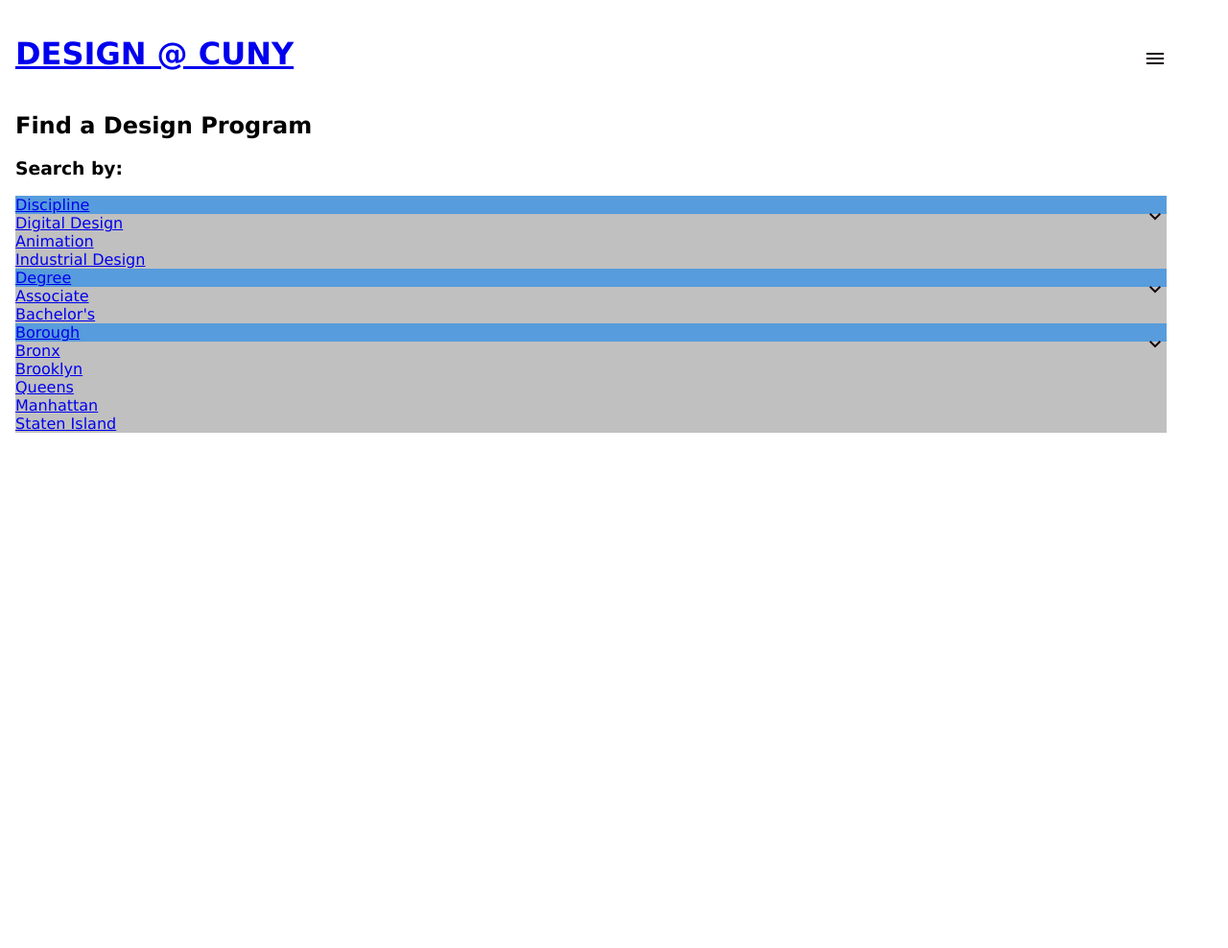
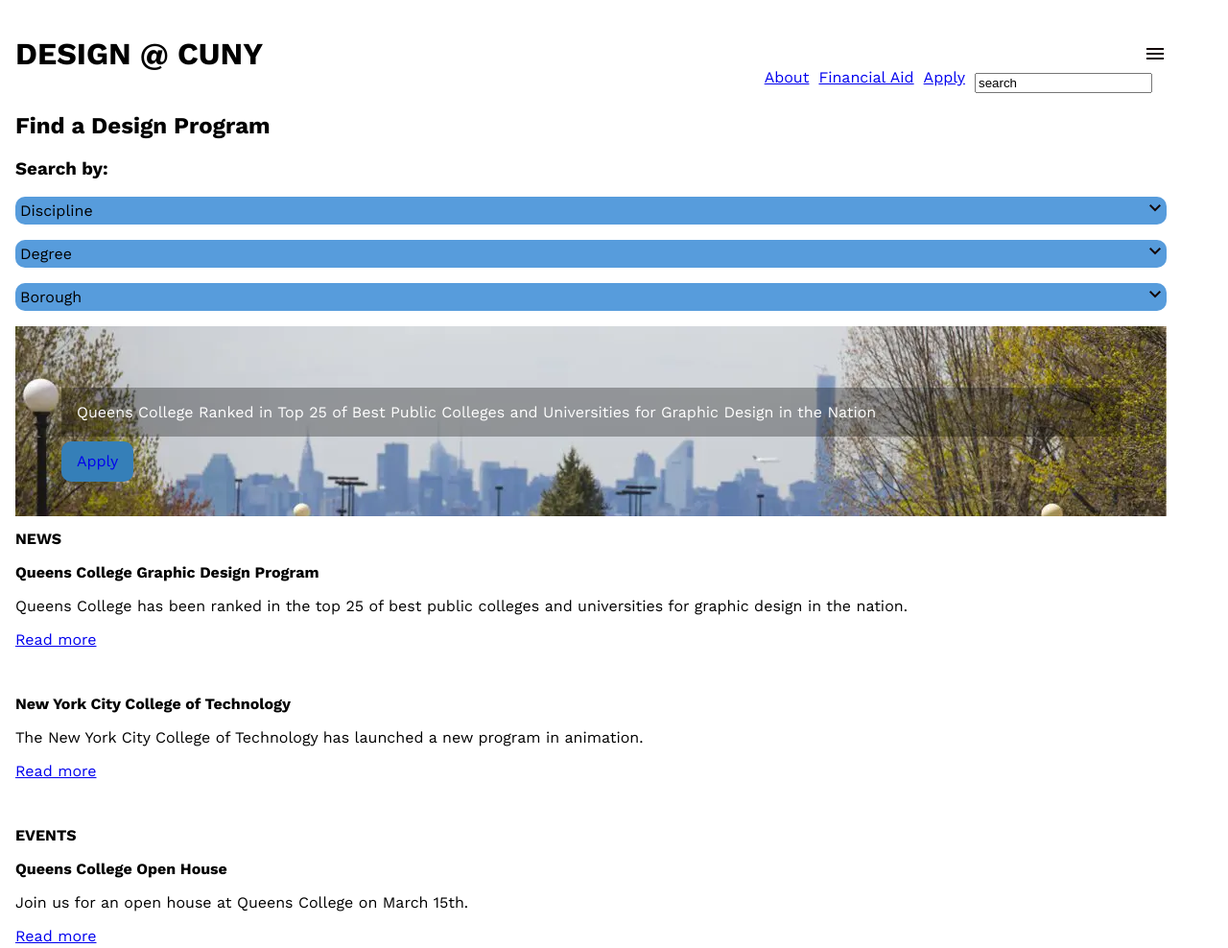
Before and after one commit to Alejandra73-cu/MMP240, a plain HTML site: page CUNYDESIGN/index.html in a window 1280 px wide. Shown: the top 988 px of the page at 96% size. Before the commit the page ends 800 px from the top, so only its background shows below. Drawn offline with nearby package versions, Linux system fonts and the light colour scheme.

Commit message:
finaladvance

```diff
--- a/CUNYDESIGN/index.html
+++ b/CUNYDESIGN/index.html
@@ -3,8 +3,8 @@
   <head>
     <meta charset="utf-8">
     <meta name="viewport" content="width=device-width, initial-scale=1.0">
-    <link rel="stylesheet" href="https://fonts.googleapis.com/css2?family=Material+Symbols+Outlined:opsz,wght,FILL,GRAD@24,400,0,0&icon_names=keyboard_arrow_down" />
-    <link rel="stylesheet" href="https://fonts.googleapis.com/css2?family=Material+Symbols+Outlined:opsz,wght,FILL,GRAD@24,400,0,0&icon_names=menu" />
+    <link rel="stylesheet" href="https://fonts.googleapis.com/css2?family=Material+Symbols+Outlined:opsz,wght,FILL,GRAD@24,400,0,0&icon_names=keyboard_arrow_down,menu" />
+
 
     <link rel="stylesheet" href="style.css">
     <title>Document</title>
@@ -71,7 +71,40 @@
     </ul>
 
 </nav>
+<div class="hero">
+   <p> Queens College Ranked in Top 25 of Best Public Colleges and Universities for Graphic Design in the Nation</p>
+   <a href="https://www.cuny.edu/admissions/apply-to-cuny/" class="btn">Apply</a>
+</div>
+<main>
+    <section class="news">
+        <h2>News</h2>
+        <article>
+            <h3>Queens College Graphic Design Program</h3>
+            <p>Queens College has been ranked in the top 25 of best public colleges and universities for graphic design in the nation.</p>
+            <a href="https://www.qc.cuny.edu/academics/graphic-design/">Read more</a>
+        </article>
+        <article>
+            <h3>New York City College of Technology</h3>
+            <p>The New York City College of Technology has launched a new program in animation.</p>
+            <a href="https://www.citytech.cuny.edu/animation/">Read more</a>
+        </article>
 
+    </section>
+    <section class="events">
+        <h2>Events</h2>
+        <article>
+            <h3>Queens College Open House</h3>
+            <p>Join us for an open house at Queens College on March 15th.</p>
+            <a href="https://www.qc.cuny.edu/admissions/open-house/">Read more</a>
+        </article>
+        <article>
+            <img src="images/event.png" alt="Brooklyn College Design Expo" />
+            <h3>Brooklyn College Design Expo</h3>
+            <p>Brooklyn College will host a design expo on April 20th.</p>
+            <a href="https://www.brooklyn.cuny.edu/web/academics/schools/media-arts/design-expo.php">Read more</a>
+
+        </article>
+</main>
 </div>
 </body>
 </html>
--- a/CUNYDESIGN/style.css
+++ b/CUNYDESIGN/style.css
@@ -1,12 +1,47 @@
+@import url('https://fonts.googleapis.com/css2?family=Work+Sans:ital,wght@0,100..900;1,100..900&display=swap');
+
+
+
 body{
     font-family: Verdana, Geneva, Tahoma, sans-serif;
     max-width: 1200px;
     margin:16px;
+    font-family:"Work Sans", sans-serif;
 }
+
+/* typohraphy */
+
 h1{
     font-family: 1rem;
     text-transform: uppercase;
 }
+
+
+
+h1 a{
+    text-decoration: none;
+    color: #000;
+}
+
+.program-nav h3{
+ font-size:1rem;
+
+}
+section h2{
+    font-size: 1rem;
+    text-transform:uppercase;
+}
+
+article h3{
+    font-size: 1rem;
+
+}
+
+article h3 a{
+    color: #000;
+}
+
+
 header{
     position:relative;
     display:flex;
@@ -59,15 +94,82 @@ border-bottom:solid 1px #000;
 
 .dropdown{
     background-color: rgb(87, 156, 220);
+  margin-bottom: 1em;
+    border-radius: 10px;
+}
+.dropdown a{
+    display:block;
+    text-decoration:none;
+    color:#000000;
+    padding:5px;
 }
 
 .dropdown ul{
-    background-color: silver;
+    background-color: rgba(255, 255, 255, 0.857);
+    display: none;
+
 }
+li.dropdown:hover ul{
+    display:block;
 
+}
 
 .material-symbols-outlined{
     float: right;
     color: rgb(18, 6, 6);
-    padding-top:10px;
+
 }
+
+/*hero banner*/
+
+.hero{
+    background: url("images/queenscollage.jpg.webp") no-repeat top/cover;
+    padding:3em;
+    color: white;
+}
+.hero p{
+    background-color: rgba(0, 0, 0, 0.3);
+    padding: 1em;
+}
+.btn{
+    background-color: rgb(53, 127, 184);
+    text-decoration: none;
+    padding: 0.7em 1em;
+    border-radius: 10px;
+}
+
+article{
+    margin-bottom: 3em;
+}
+
+article img{
+    max-width: 100%;
+}
+
+
+@media (min-width:768px){
+    .medial-symbols-outlined{
+        display: none;
+    }
+
+    #top-nav{
+        display:flex;
+        positioning:static;
+        border:none;
+
+
+    }
+
+    #top-nav ul{
+        display:flex;
+        align-items: ;
+
+    }
+    #top-nav ul a{
+        border: none;
+    }
+
+    #top nav li{
+        margin: 0 1em;
+    }
+}
```
Also changed, not shown: CUNYDESIGN/images/ST-230111-6.jpg (added), CUNYDESIGN/images/event.png (added), CUNYDESIGN/images/queenscollage.jpg.webp (added).
